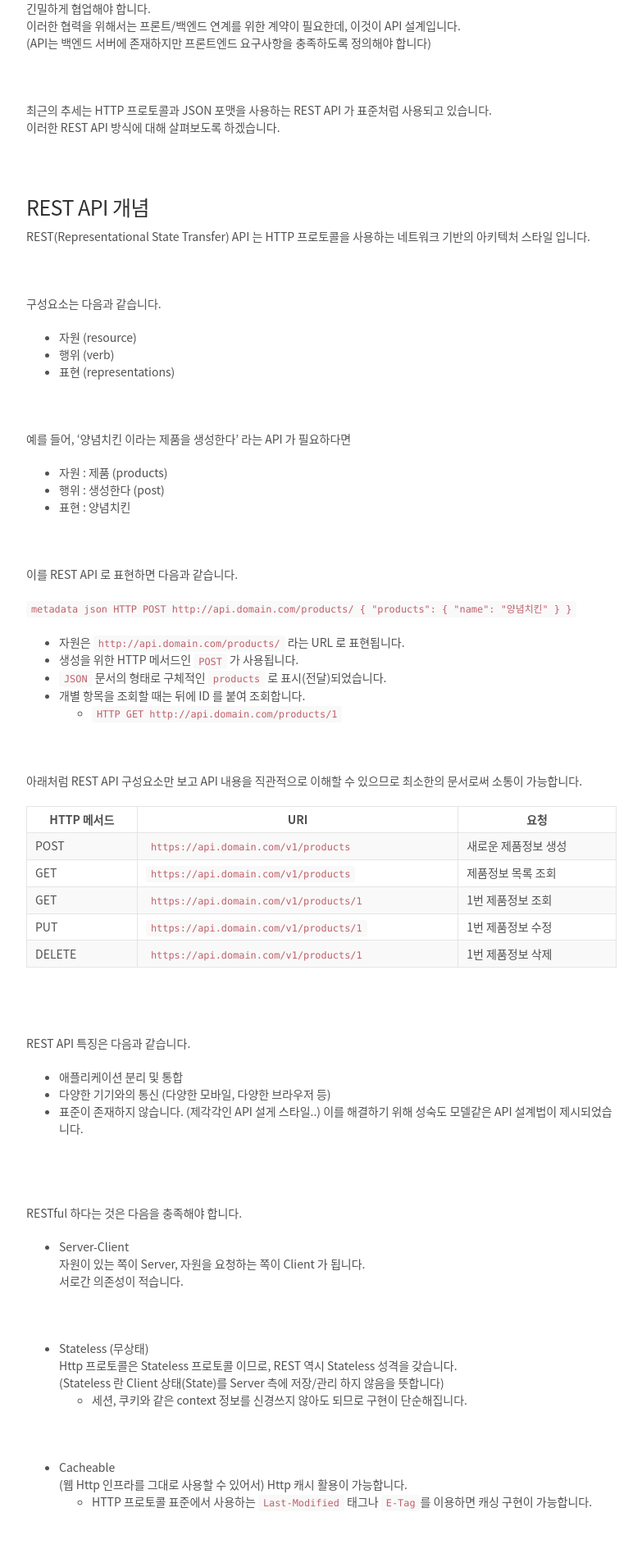
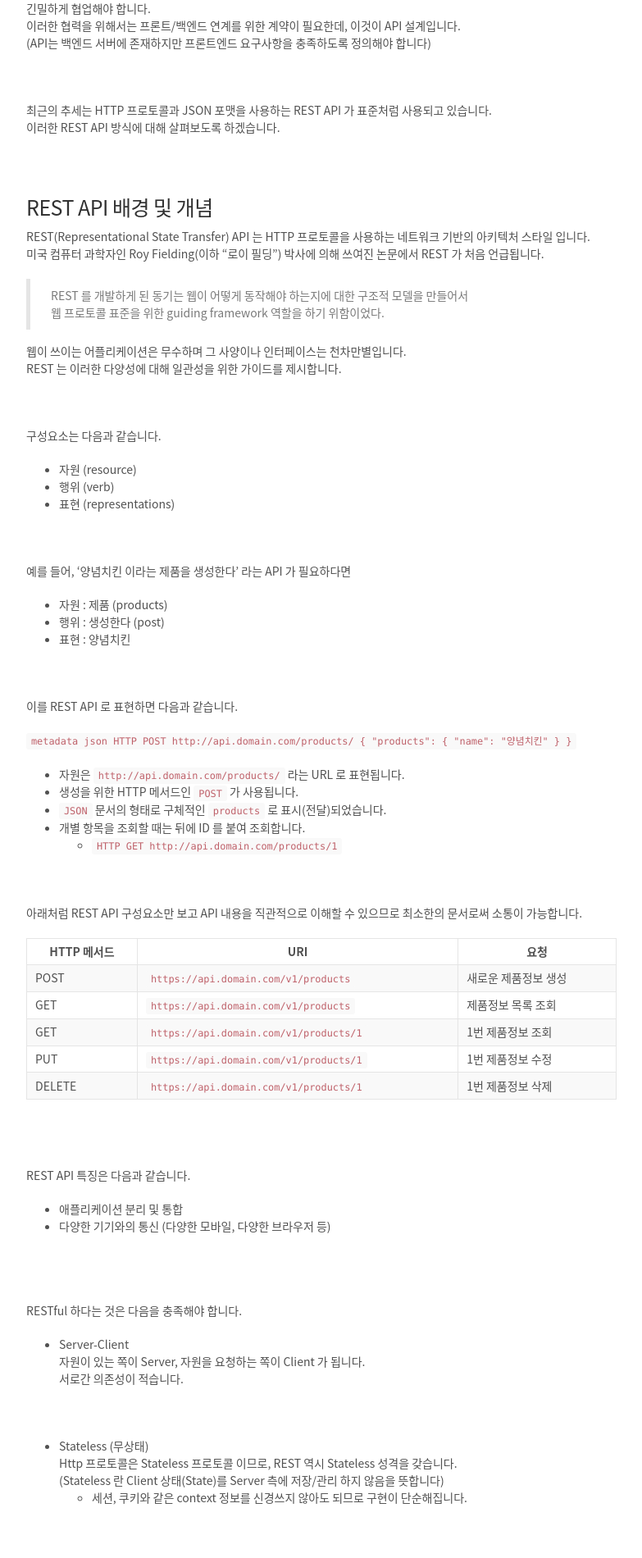
Before and after one commit to cholnh/cholnh.github.io, a Jekyll site: the page built from _posts/Dev/REST/2021-4-3-RESTful-API-설계.md, in a window 1280 px wide. Shown: the part 350-2250 px from the top of the page at 82% size, without its empty margins (248-1031 px from the left). Built offline with Jekyll 4.4.1, drawn with Linux system fonts in a browser that asks for light colours; comment, search, counter and statistics services are not loaded.

Commit message:
edit REST API 배경 수정

```diff
--- a/_posts/Dev/REST/2021-4-3-RESTful-API-설계.md
+++ b/_posts/Dev/REST/2021-4-3-RESTful-API-설계.md
@@ -19,8 +19,15 @@ comments: true
 
 <br/>
 
-### REST API 개념
+### REST API 배경 및 개념
 REST(Representational State Transfer) API 는 HTTP 프로토콜을 사용하는 네트워크 기반의 아키텍처 스타일 입니다.
+미국 컴퓨터 과학자인 Roy Fielding(이하 “로이 필딩”) 박사에 의해 쓰여진 논문에서 REST 가 처음 언급됩니다.
+
+> REST 를 개발하게 된 동기는 웹이 어떻게 동작해야 하는지에 대한 구조적 모델을 만들어서
+> 웹 프로토콜 표준을 위한 guiding framework 역할을 하기 위함이었다.
+
+웹이 쓰이는 어플리케이션은 무수하며 그 사양이나 인터페이스는 천차만별입니다.
+REST 는 이러한 다양성에 대해 일관성을 위한 가이드를 제시합니다.
 
 <br/>
 
@@ -72,7 +79,6 @@ HTTP POST http://api.domain.com/products/
 REST API 특징은 다음과 같습니다.
 - 애플리케이션 분리 및 통합
 - 다양한 기기와의 통신 (다양한 모바일, 다양한 브라우저 등)
-- 표준이 존재하지 않습니다. (제각각인 API 설게 스타일..) 이를 해결하기 위해 성숙도 모델같은 API 설계법이 제시되었습니다.
 
 <br/><br/>
 
```
